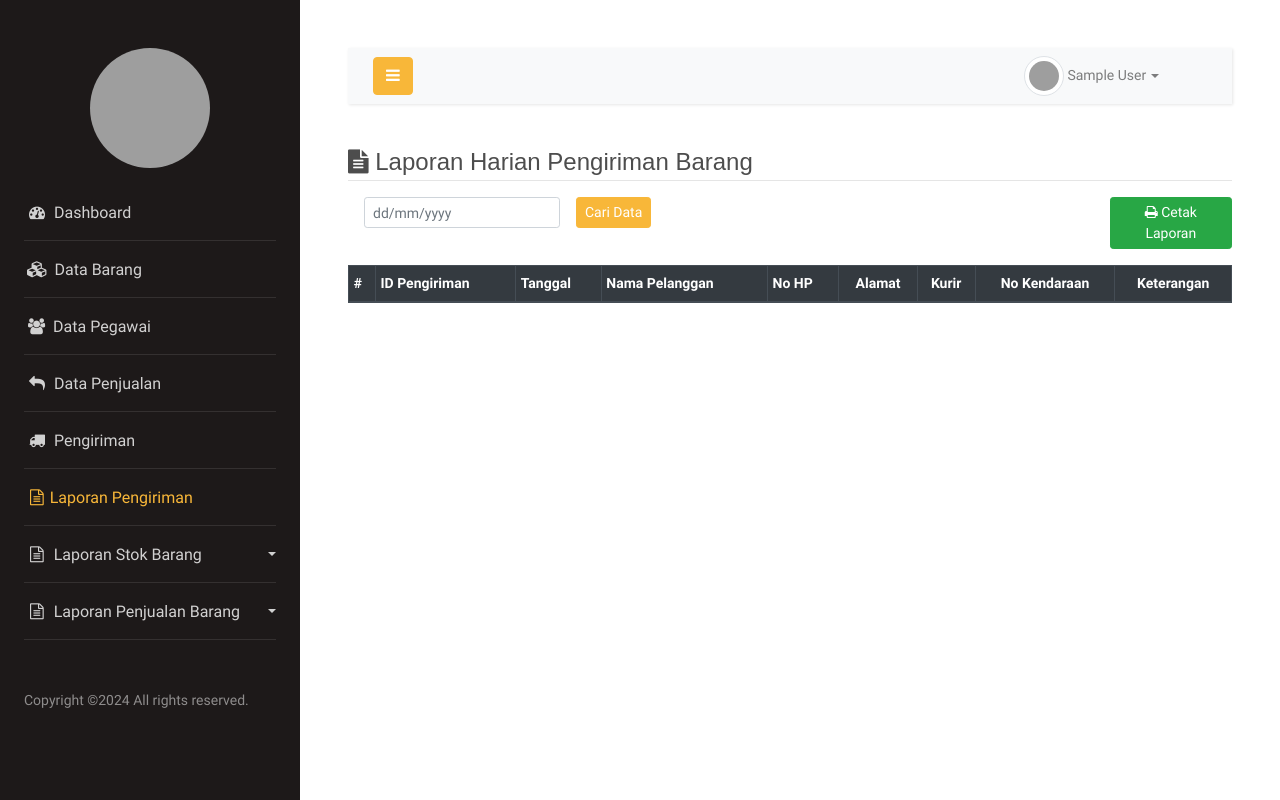
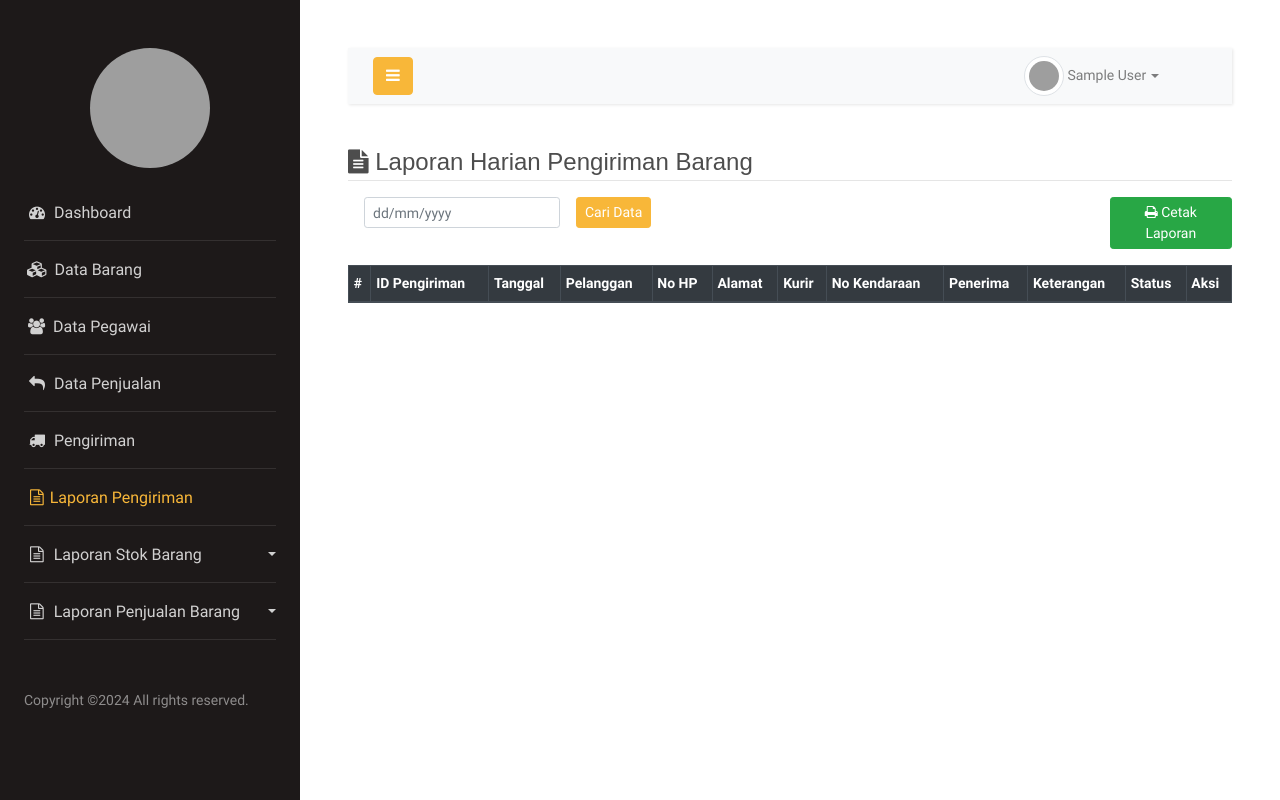
Before and after one commit to aulil99/eskristal, a CodeIgniter app: page /laporan_pengiriman in a window 1280 px wide. Run offline with CodeIgniter, Linux system fonts and the light colour scheme; the visitor is signed in with stand-in values (Sample User, id 1); data that the repository does not hold is empty; grey boxes are pictures that could not be loaded.

Commit message:
Update Laporan Pengiriman

```diff
--- a/application/config/routes.php
+++ b/application/config/routes.php
@@ -126,6 +126,8 @@ $route['penjualan_harian/(:any)'] = 'laporan/cetak_penjualan_harian/$1';
 $route['penjualan_bulanan'] = 'laporan/data_penjualan_bulanan';
 $route['penjualan_bulanan/(:any)'] = 'laporan/cetak_penjualan_bulanan/$1';
 $route['laporan_pengiriman'] = 'laporan/laporan_pengiriman';
+$route['pengiriman_harian/(:any)'] = 'laporan/cetak_pengiriman_harian/$1';
+
 
 $route['404_override'] = '';
 $route['translate_uri_dashes'] = FALSE;
--- a/application/controllers/Laporan.php
+++ b/application/controllers/Laporan.php
@@ -31,6 +31,17 @@ class Laporan extends CI_Controller
         ];
 
         $this->template->kasir('laporan/pengiriman_harian', $data);
+    }
+
+    public function cetak_pengiriman_harian()
+    {
+        $this->is_login();
+
+        $data = [
+            'title' => 'Cetak Harian Pengiriman Barang',
+        ];
+
+        $this->template->cetak('cetak/pengiriman_harian', $data);
     }
 
     public function data_stok_harian()
--- a/application/views/laporan/pengiriman_harian.php
+++ b/application/views/laporan/pengiriman_harian.php
@@ -37,12 +37,15 @@ if ($this->session->flashdata('alert')) {
             <th scope="col">#</th>
             <th scope="col">ID Pengiriman</th>
             <th scope="col">Tanggal</th>
-            <th scope="col">Nama Pelanggan</th>
+            <th scope="col">Pelanggan</th>
             <th scope="col">No HP</th>
-            <th scope="col" class="text-center">Alamat</th>
-            <th scope="col" class="text-center">Kurir</th>
-            <th scope="col" class="text-center">No Kendaraan</th>
-            <th scope="col" class="text-center">Keterangan</th>
+            <th scope="col">Alamat</th>
+            <th scope="col">Kurir</th>
+            <th scope="col">No Kendaraan</th>
+            <th scope="col">Penerima</th>
+            <th scope="col">Keterangan</th>
+            <th scope="col">Status</th>
+            <th scope="col">Aksi</th>
         </tr>
     </thead>
     <tbody>
```
Also changed, not shown: application/views/cetak/pengiriman_harian.php (+8 -5 lines).
